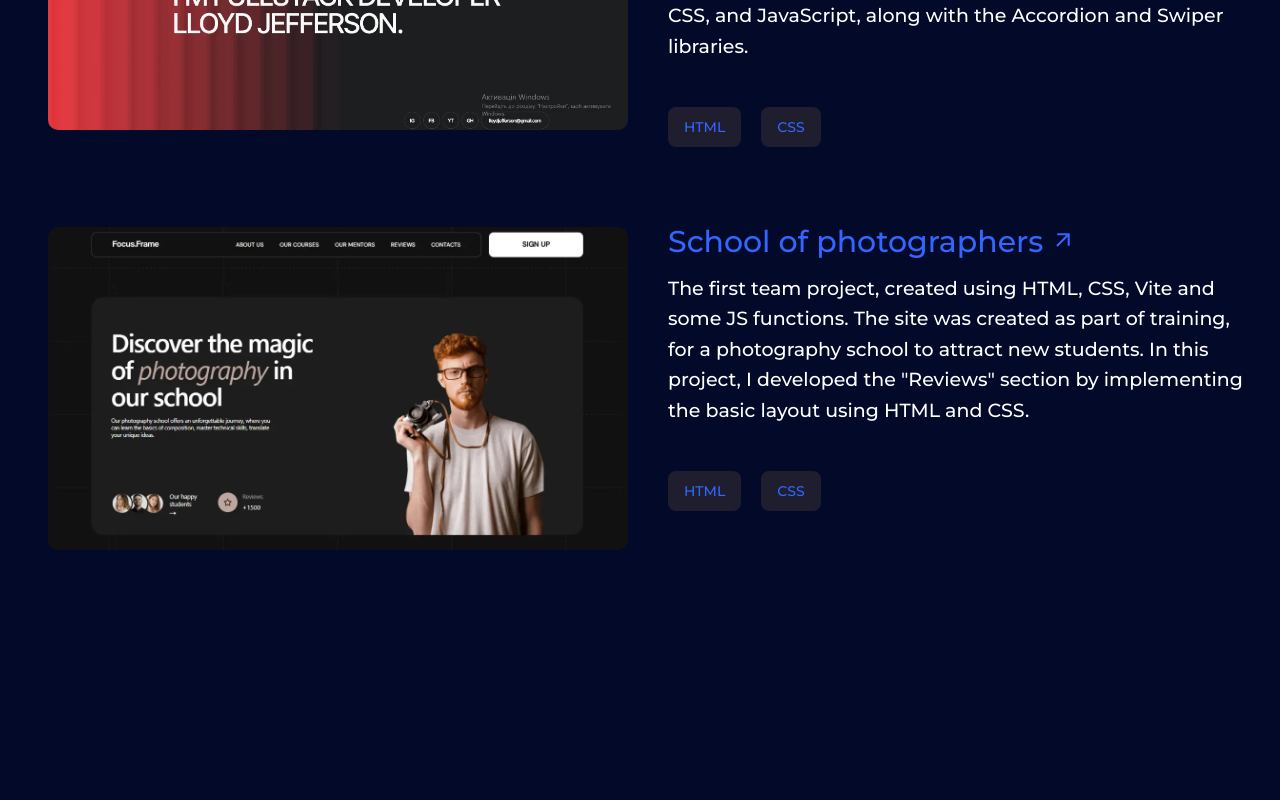
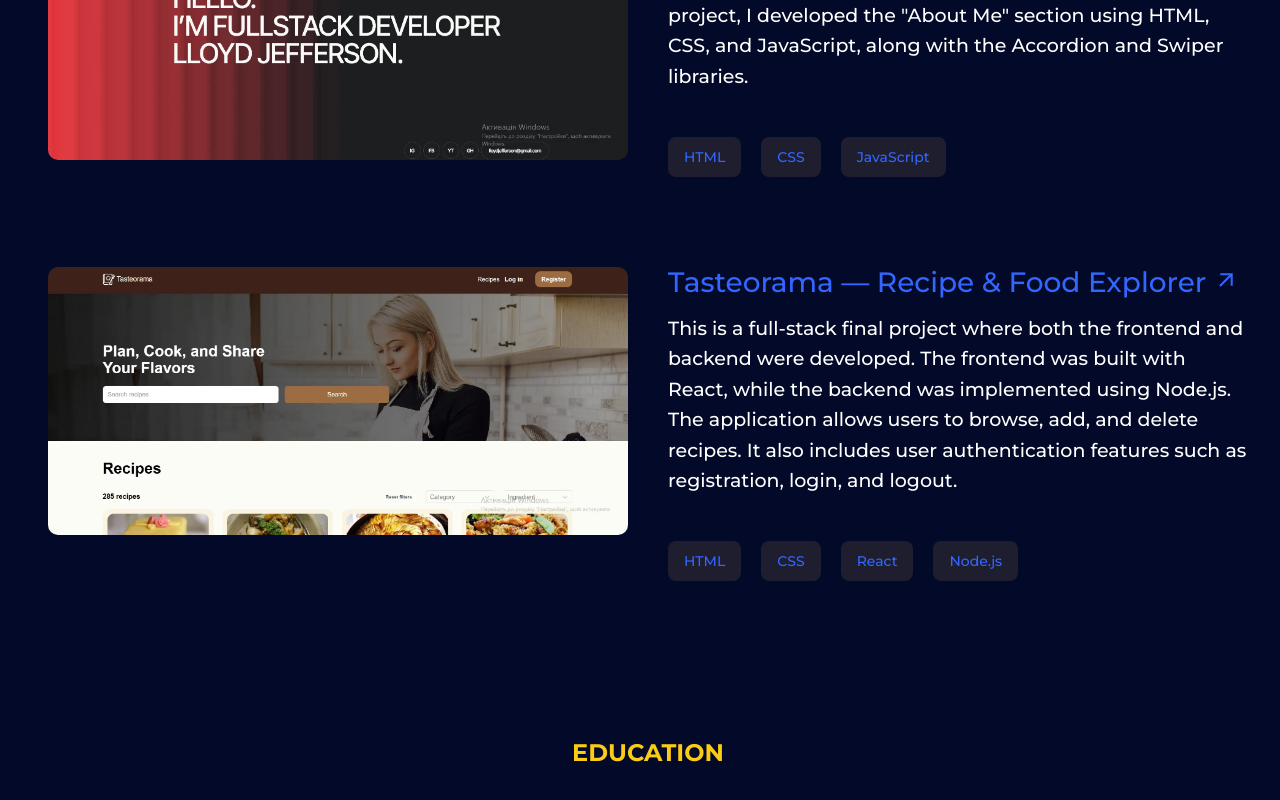
Before and after one commit to Roman1019/my-portfolio, a React (Vite) app: page / in a window 1280 px wide. Shown: the part 3191-3991 px from the top of the page. Before the commit the page ends 3829 px from the top, so only its background shows below. Built offline with nearby package versions, Linux system fonts and the light colour scheme.

Commit message:
start education

```diff
--- a/src/App/App.jsx
+++ b/src/App/App.jsx
@@ -3,6 +3,7 @@ import AboutMeSecond from "../AboutMeSecond/AboutMeSecond";
 import Header from "../Header/Header";
 import Projects from "../Projects/Projects";
 import Skills from "../Skills/Skills";
+import Education from "../Education/Education";
 
 export default function App() {
   return (
@@ -13,6 +14,7 @@ export default function App() {
         <AboutMeSecond />
         <Skills />
         <Projects />
+        <Education />
       </main>
     </>
   );
--- /dev/null
+++ b/src/Education/Education.jsx
@@ -0,0 +1,29 @@
+import css from "./Education.module.css";
+import Line from "../Line/Line";
+import { FaUserGraduate } from "react-icons/fa";
+
+export default function AboutMe() {
+  return (
+    <section>
+      <div className={css.container}>
+        <div className={css.generalDiv}>
+          <h2 className={css.educationTitle}>Education</h2>
+          <ul className={css.educationList}>
+            <li className={css.educationItem}>
+              <div className={css.educationIcon}>
+                <FaUserGraduate size={35} />
+              </div>
+              <div>
+                <p className={css.educationYear}>2023 - 2025</p>
+                <h3 className={css.educationName}>
+                  Certificate FullStack Developer
+                </h3>
+                <p className={css.educationInstutution}>GoIT Academy</p>
+              </div>
+            </li>
+          </ul>
+        </div>
+      </div>
+    </section>
+  );
+}
--- /dev/null
+++ b/src/Education/Education.module.css
@@ -0,0 +1,65 @@
+.container {
+  max-width: 1200px;
+  margin: 0 auto;
+  padding: 80px 32px;
+}
+.generalDiv {
+  position: relative;
+}
+.educationTitle {
+  text-transform: uppercase;
+  margin-bottom: 50px;
+  display: flex;
+  align-items: center;
+  justify-content: center;
+  text-transform: uppercase;
+  color: #facc15;
+}
+
+.educationList {
+  display: flex;
+  align-items: center;
+  justify-content: center;
+}
+
+.educationItem {
+  display: flex;
+  align-items: center;
+  justify-content: center;
+  gap: 10px;
+  box-sizing: border-box;
+  cursor: pointer;
+  border-radius: 15px;
+  padding: 30px;
+  width: 750px;
+  /* height: 150px; */
+  border: 2px solid transparent;
+  background:
+    linear-gradient(#0a123b, #0a123b) padding-box,
+    linear-gradient(90deg, #3b82f6, #ef4444) border-box;
+
+  transition:
+    transform 0.4s ease,
+    background-color 0.4s ease,
+    color 0.4s ease,
+    border-color 0.4s ease,
+    box-shadow 0.4s ease;
+
+  will-change: transform;
+}
+
+.educationIcon {
+  display: flex;
+  align-items: center;
+  justify-content: center;
+}
+
+.educationYear {
+  text-align: center;
+}
+
+.educationName {
+}
+
+.educationInstutution {
+}
--- a/src/Projects/Projects.jsx
+++ b/src/Projects/Projects.jsx
@@ -1,3 +1,4 @@
+import Line from "../Line/Line";
 import css from "./Projects.module.css";
 import { MdArrowOutward } from "react-icons/md";
 
@@ -5,12 +6,15 @@ export default function Projects() {
   return (
     <section>
       <div className={css.container}>
+        <div className={css.generalDiv}>
+          {" "}
           <h2 className={css.sectionTitle}>Projects</h2>
           <ul className={css.projectsList}>
             <li className={css.projectItem}>
               <a
                 className={css.projectLink}
                 href="https://roman1019.github.io/hw-01-tutorial/"
+                target="_blank"
               >
                 <img
                   className={css.projectsImg}
@@ -22,6 +26,7 @@ export default function Projects() {
                 <a
                   className={css.projectText}
                   href="https://roman1019.github.io/hw-01-tutorial/"
+                  target="_blank"
                 >
                   Simply Chocolate{" "}
                   <MdArrowOutward className={css.projectArrow} size={25} />
@@ -42,6 +47,7 @@ export default function Projects() {
               <a
                 className={css.projectLink}
                 href="https://roman1019.github.io/goit-markup-hw-06-01/"
+                target="_blank"
               >
                 <img
                   className={css.projectsImg}
@@ -53,6 +59,7 @@ export default function Projects() {
                 <a
                   className={css.projectText}
                   href="https://roman1019.github.io/goit-markup-hw-06-01/"
+                  target="_blank"
                 >
                   Effective solutions for Your Business{" "}
                   <MdArrowOutward className={css.projectArrow} size={25} />
@@ -72,6 +79,7 @@ export default function Projects() {
               <a
                 className={css.projectLink}
                 href="https://domitrii.github.io/project-group-6/"
+                target="_blank"
               >
                 <img
                   className={css.projectsImg}
@@ -82,7 +90,8 @@ export default function Projects() {
               <div className={css.projectContent}>
                 <a
                   className={css.projectText}
-                href="https://roman1019.github.io/hw-01-tutorial/"
+                  href="https://domitrii.github.io/project-group-6/"
+                  target="_blank"
                 >
                   School of photographers{" "}
                   <MdArrowOutward className={css.projectArrow} size={25} />
@@ -91,8 +100,8 @@ export default function Projects() {
                   The first team project, created using HTML, CSS, Vite and some
                   JS functions. The site was created as part of training, for a
                   photography school to attract new students. In this project, I
-                developed the "Reviews" section by implementing the basic layout
-                using HTML and CSS.
+                  developed the "Reviews" section by implementing the basic
+                  layout using HTML and CSS.
                 </p>
                 <ul className={css.slillsList}>
                   <li className={css.slillsItem}>HTML</li>
@@ -104,6 +113,7 @@ export default function Projects() {
               <a
                 className={css.projectLink}
                 href="https://yuliiasheremeta.github.io/team-portfolio-project/"
+                target="_blank"
               >
                 <img
                   className={css.projectsImg}
@@ -115,19 +125,21 @@ export default function Projects() {
                 <a
                   className={css.projectText}
                   href="https://yuliiasheremeta.github.io/team-portfolio-project/"
+                  target="_blank"
                 >
                   Portfolio LLoyd Jefferson{" "}
                   <MdArrowOutward className={css.projectArrow} size={25} />
                 </a>
                 <p className={css.projectDescription}>
                   The second team project, created using HTML, CSS, JS and Vite.
-                Also used the swipper and accordeon libraries. In this project,
-                I developed the "About Me" section using HTML, CSS, and
-                JavaScript, along with the Accordion and Swiper libraries.
+                  Also used the swipper and accordeon libraries. In this
+                  project, I developed the "About Me" section using HTML, CSS,
+                  and JavaScript, along with the Accordion and Swiper libraries.
                 </p>
                 <ul className={css.slillsList}>
                   <li className={css.slillsItem}>HTML</li>
                   <li className={css.slillsItem}>CSS</li>
+                  <li className={css.slillsItem}>JavaScript</li>
                 </ul>
               </div>
             </li>
@@ -135,36 +147,43 @@ export default function Projects() {
             <li className={css.projectItem}>
               <a
                 className={css.projectLink}
-              href="https://domitrii.github.io/project-group-6/"
+                href="https://front-end-repo-eosin.vercel.app/"
+                target="_blank"
               >
                 <img
                   className={css.projectsImg}
-                src="../../assets/photo/photography.webp"
-                alt="Photography School"
+                  src="../../assets/photo/Tasteorama.webp"
+                  alt="Tasteorama recipe application interface"
                 />
               </a>
               <div className={css.projectContent}>
                 <a
                   className={css.projectText}
-                href="https://roman1019.github.io/hw-01-tutorial/"
+                  href="https://front-end-repo-eosin.vercel.app/"
+                  target="_blank"
                 >
-                School of photographers{" "}
+                  Tasteorama — Recipe & Food Explorer{" "}
                   <MdArrowOutward className={css.projectArrow} size={25} />
                 </a>
                 <p className={css.projectDescription}>
-                The first team project, created using HTML, CSS, Vite and some
-                JS functions. The site was created as part of training, for a
-                photography school to attract new students. In this project, I
-                developed the "Reviews" section by implementing the basic layout
-                using HTML and CSS.
+                  This is a full-stack final project where both the frontend and
+                  backend were developed. The frontend was built with React,
+                  while the backend was implemented using Node.js. The
+                  application allows users to browse, add, and delete recipes.
+                  It also includes user authentication features such as
+                  registration, login, and logout.
                 </p>
                 <ul className={css.slillsList}>
                   <li className={css.slillsItem}>HTML</li>
                   <li className={css.slillsItem}>CSS</li>
+                  <li className={css.slillsItem}>React</li>
+                  <li className={css.slillsItem}>Node.js</li>
                 </ul>
               </div>
             </li>
           </ul>
+          <Line />
+        </div>
       </div>
     </section>
   );
--- a/src/Projects/Projects.module.css
+++ b/src/Projects/Projects.module.css
@@ -2,6 +2,10 @@
   max-width: 1200px;
   margin: 0 auto;
   padding: 80px 32px;
+}
+
+.generalDiv {
+  position: relative;
 }
 
 .sectionTitle {
@@ -16,7 +20,7 @@
 .projectsList {
   display: flex;
   flex-direction: column;
-  gap: 80px;
+  gap: 90px;
 }
 
 .projectItem {
@@ -41,7 +45,7 @@
 }
 .projectText {
   display: inline-block;
-  font-size: 30px;
+  font-size: 28px;
   margin-bottom: 20px;
 
   color: rgb(51, 102, 255);
```
Lines whose indentation alone changed are shown as unchanged.
